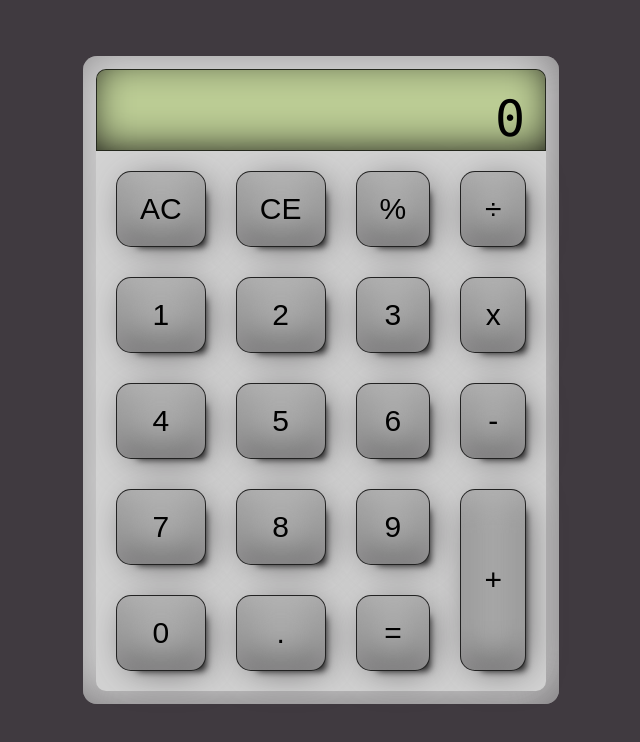
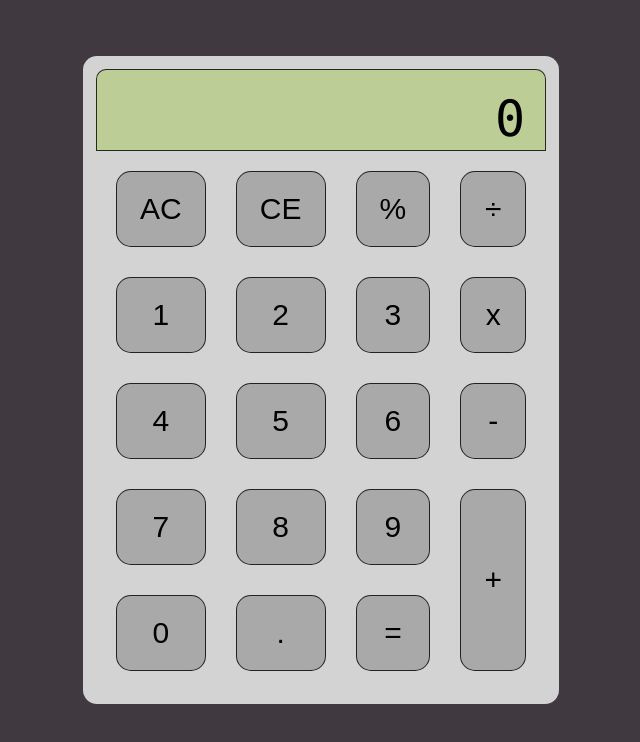
Before and after one commit to sepruda/Calculator, a plain HTML site: page index.html in a window 1280 px wide. Shown: the whole page, without its empty margins (319-959 px from the left). Drawn offline with Linux system fonts and the light colour scheme.

Commit message:
style button press

```diff
--- a/mystyles/styles.css
+++ b/mystyles/styles.css
@@ -9,8 +9,8 @@ body {
 	margin: auto;
 	background-color: lightgrey;
 	padding: 13px;
-	box-shadow:
-		inset -6px -8px 50px -6px rgba(89,86,89,0.75);
+	/*box-shadow: */
+		/*inset -6px -8px 50px -6px rgba(89,86,89,0.75);*/
 }
 
 .calculator-display {
@@ -20,7 +20,7 @@ body {
 	border-top-left-radius: 10px;
 	border-top-right-radius: 10px;
 	height: 40px;
-	box-shadow: inset 0px -7px 42px -10px rgba(3,0,3,1);
+	/*box-shadow: inset 0px -7px 42px -10px rgba(3,0,3,1);*/
 
 }
 
@@ -40,11 +40,7 @@ body {
   	padding: 20px;
   	font-size: 30px;
   	text-align: center;
-  	box-shadow:
-  		inset 0px 4px 31px 1px rgba(250,250,250,0.60),
-  		inset 0px -7px 42px -10px rgba(3,0,3,1),
-  		6px 5px 38px -9px rgba(77,75,77,1),
-  		10px 10px 7px -10px rgba(5,5,5,1);
+
 }
 .key--operator-add {
 	grid-row-start: 6;
@@ -57,3 +53,10 @@ body {
   	font-size: 50px;
   	text-align: right;
 }
+button:focus {
+	outline: none;
+}
+button:active {
+  box-shadow: 0 5px #666;
+  transform: translateY(4px);
+}
```
